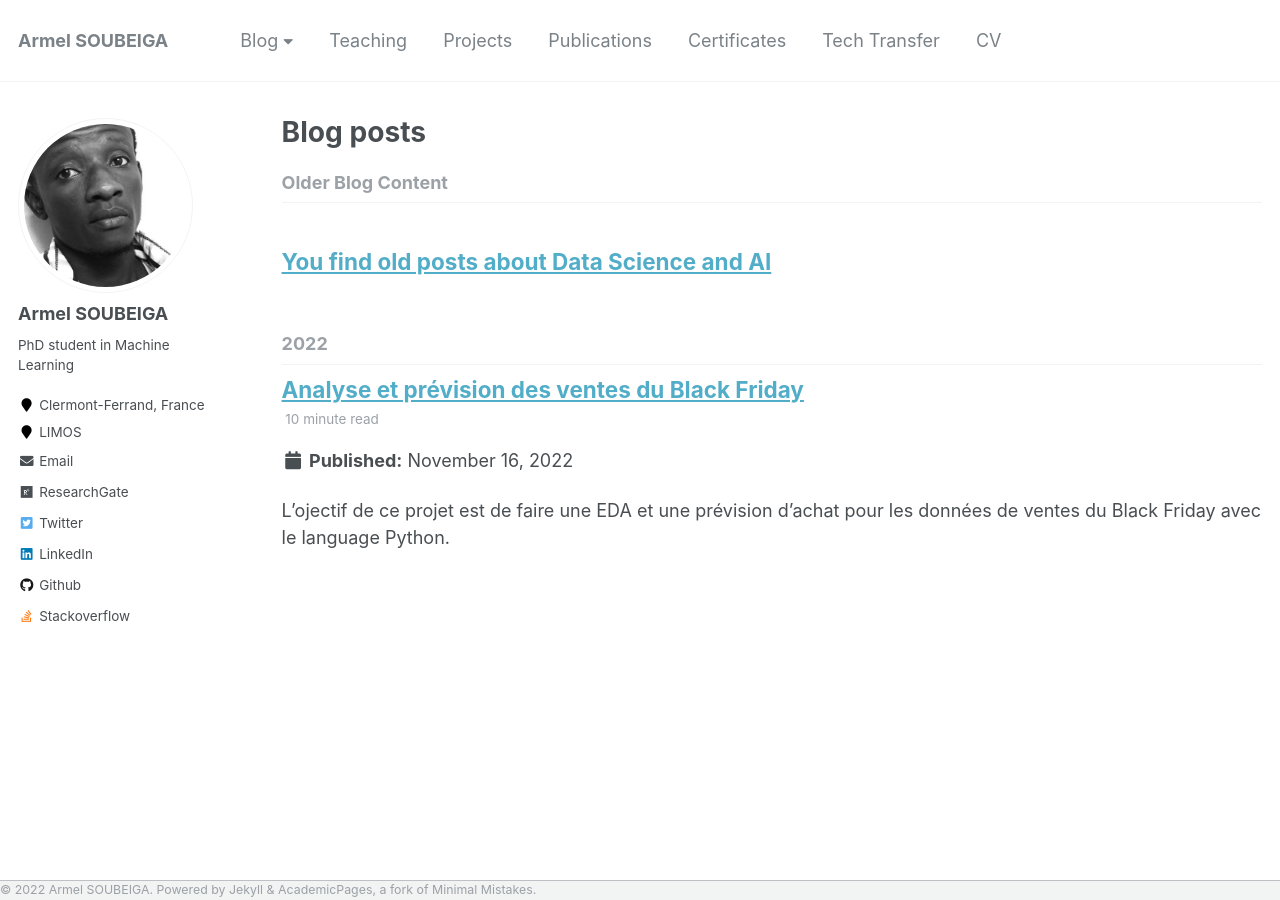
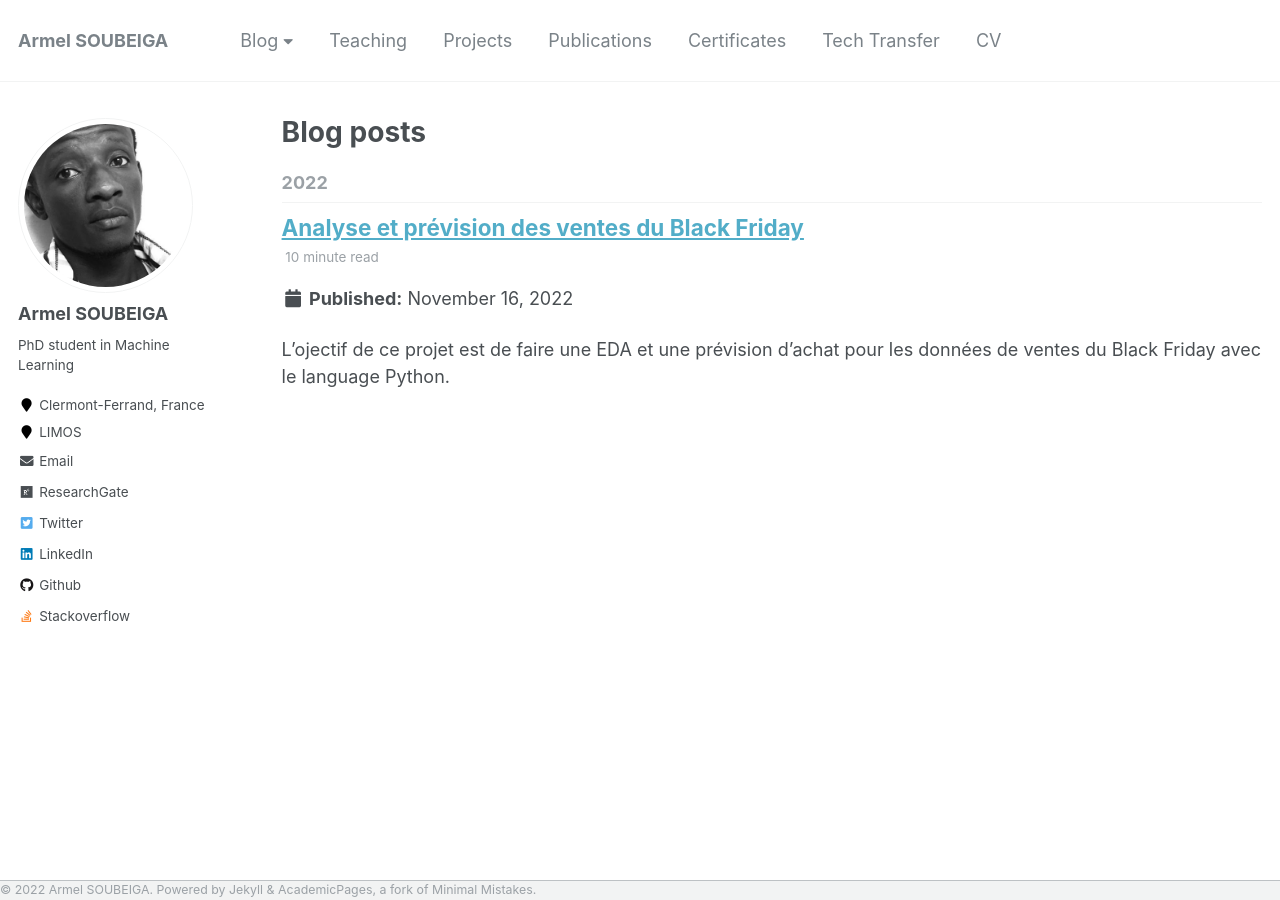
Before and after one commit to armelsoubeiga/armelsoubeiga.github.io, a Jekyll site: the page built from _pages/year-archive.html, in a window 1280 px wide. Built offline with Jekyll 4.4.1, drawn with Linux system fonts in a browser that asks for light colours.

Commit message:
Update year-archive.html

```diff
--- a/_pages/year-archive.html
+++ b/_pages/year-archive.html
@@ -6,13 +6,6 @@ author_profile: true
 redirect_from:
   - /wordpress/blog-posts/
 ---
-
-<h2 class="archive__subtitle">Older Blog Content</h2>
-<h2 class="archive__item-title" itemprop="headline">
-  <a href="https://armelsoubeiga.pythonanywhere.com/">You find old posts about Data Science and AI</a>
-</h2>
-
-<br/>
 
 {% include base_path %}
 {% capture written_year %}'None'{% endcapture %}
```
